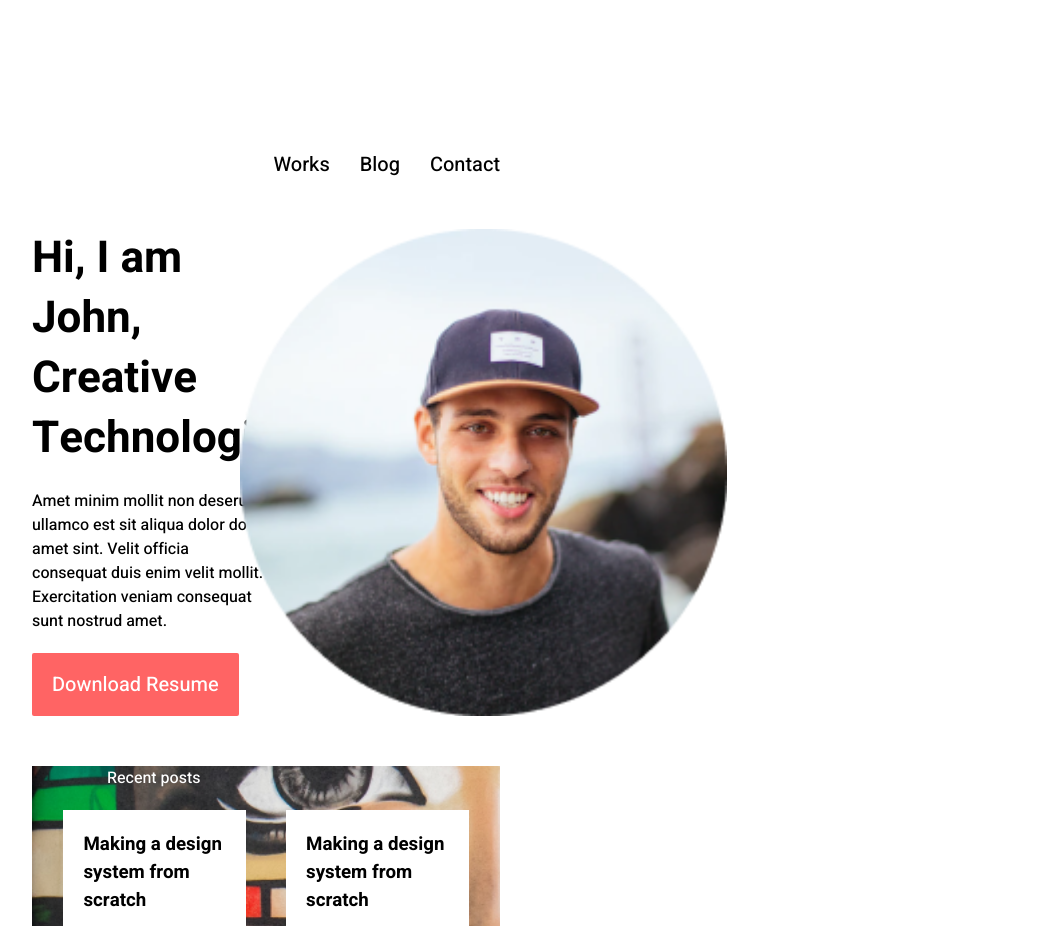
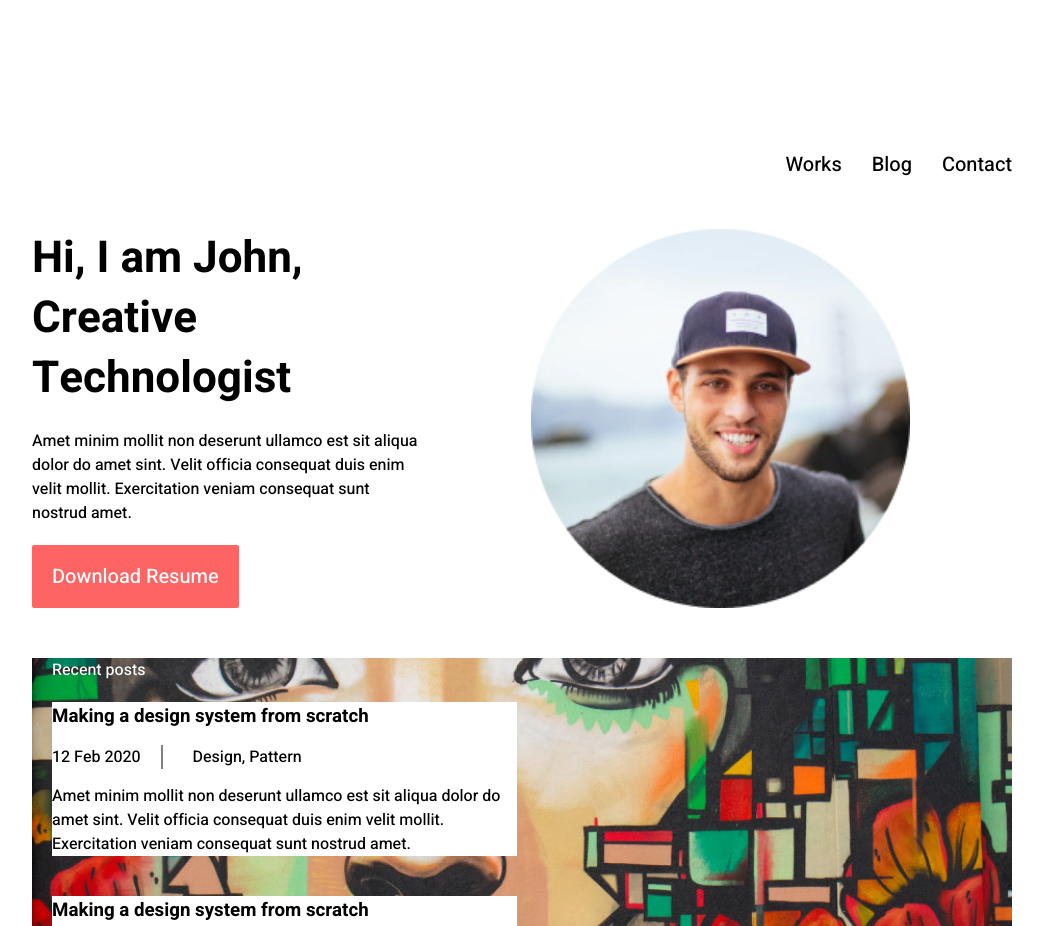
Before and after one commit to Karlis1832/3MD, a website built with webpack: page src/index.html in a window 1280 px wide. Shown: the top 926 px of the page, without its empty margins (118-1161 px from the left). Built offline with nearby package versions, Linux system fonts and the light colour scheme; files whose address does not match are found by name.

Commit message:
initial commit

```diff
--- a/src/styles.scss
+++ b/src/styles.scss
@@ -104,10 +104,11 @@ body {
 
 .second {
   display: flex;
+  flex-wrap:wrap;
 }
 
 .teksti {
-  width: 50%;
+  width: 40%;
   margin-right: 100px;
   display: flex;
   flex-direction: column;
@@ -118,6 +119,7 @@ body {
 .third {
   background-image: url(./assets/images/backgrnd.png);
   background-size: cover;
+
 }
 
 .randomtext {
@@ -126,8 +128,7 @@ body {
 
 .thirdblocks1 {
   background: white;
-  width: 39%;
-  padding: 20px;
+  width: 47.4%;
   margin: 20px;
   gap: 15px;
   display: flex;
@@ -146,12 +147,13 @@ body {
 
   .container3 {
     display: flex;
-    justify-content: center;
+    justify-content: space-between;
+    flex-wrap:wrap;
   }
 
 .featureddesign {
 display: flex;
-margin:0 auto;
+flex-wrap: wrap;
 border-bottom: solid 1px #E0E0E0;
 }
 
@@ -188,7 +190,7 @@ border-bottom: solid 1px #E0E0E0;
 }
 
 .second__seja {
-  width: 50%;
+  width: 40%;
   display: flex;
   justify-content: center;
 }
@@ -204,10 +206,6 @@ border-bottom: solid 1px #E0E0E0;
   font-size: 16px;
 }
 
-.section123 {
-  width : 60%;
-}
-
 .poga {
   font-size: 20px;
   line-height: 29px;
@@ -220,7 +218,7 @@ border-bottom: solid 1px #E0E0E0;
 }
 
 .smalltext {
-  padding-left: 75px;
+  padding-left: 20px;
   color: white
 }
 
@@ -268,3 +266,11 @@ border-bottom: solid 1px #E0E0E0;
   display: flex;
   gap: 50px;
 }
+
+@media screen and (max-width: 750px) {
+  .teksti, .second__seja, .thirdblocks1, .featureddesign__photo, .otrapuse   {width: 100%;}
+
+
+
+  .nav  {display: none;}
+}
```
